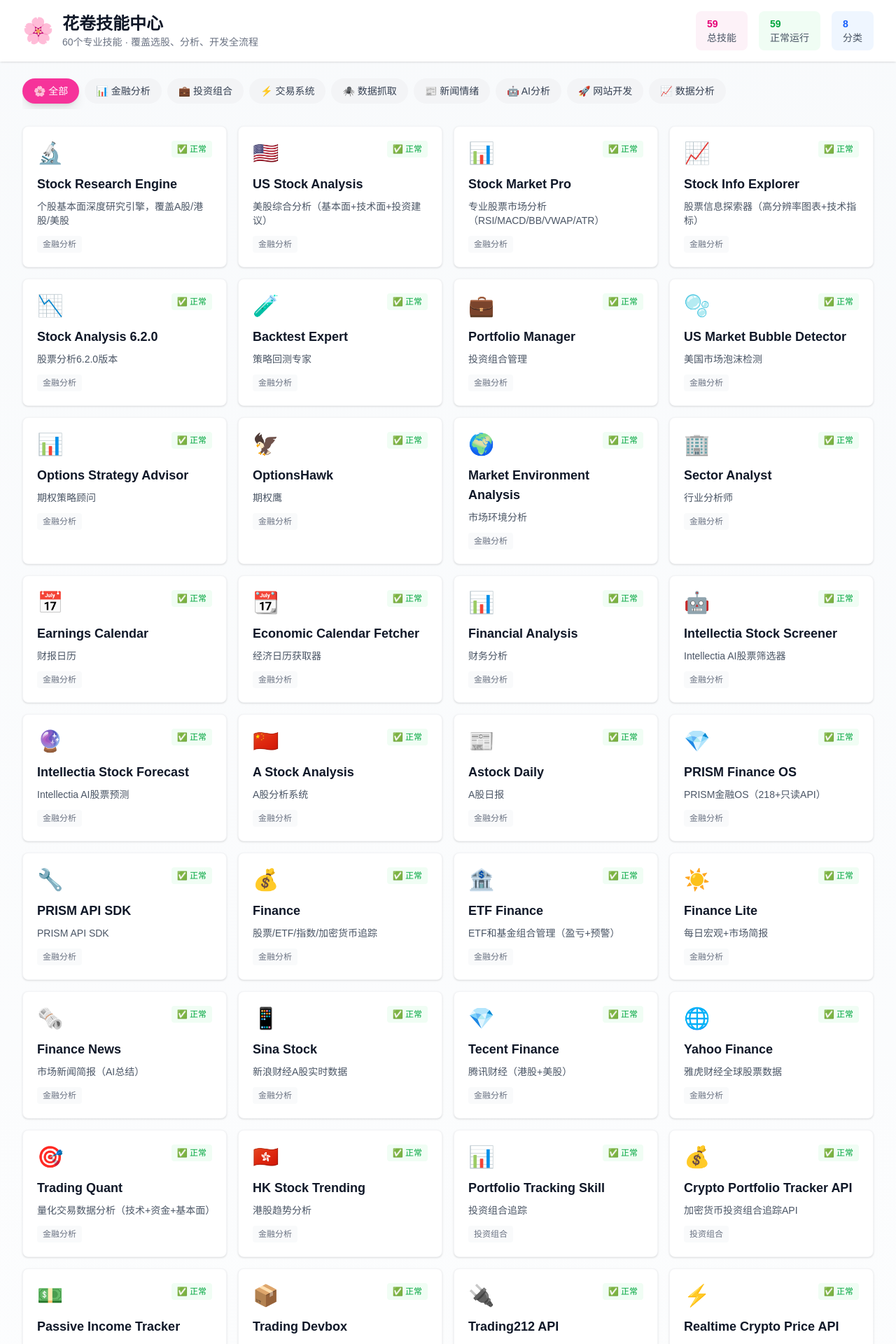
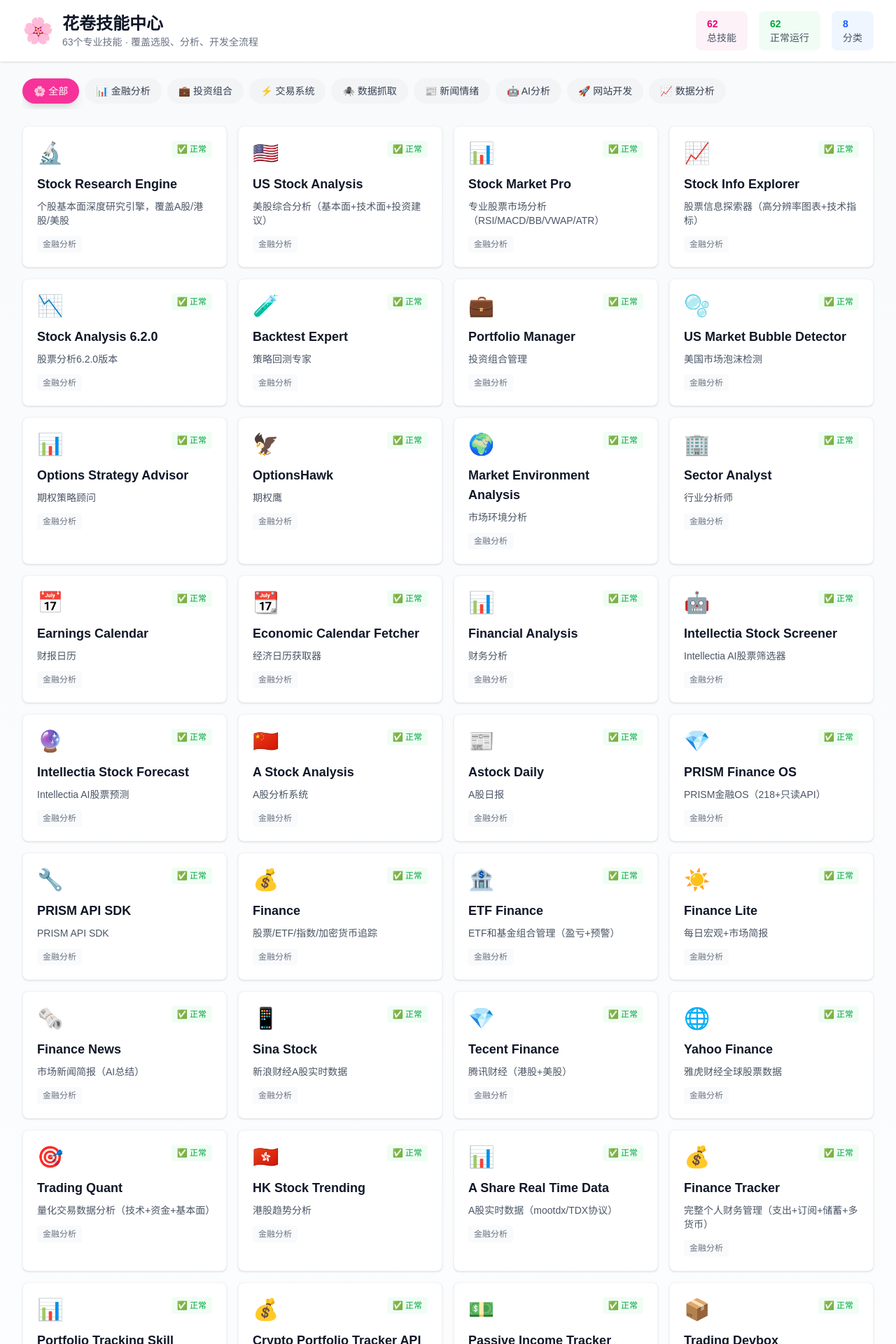
Before and after one commit to jadrankaahmd-png/huajuan-showcase, a Next.js app: page /skills in a window 1280 px wide. Shown: the top 1920 px of the page at 70% size. Built offline with nearby package versions, Linux system fonts and the light colour scheme.

Commit message:
feat: 新增3个技能 - Finance Tracker + Google Analytics + A股实时数据

```diff
--- a/app/skills/page.tsx
+++ b/app/skills/page.tsx
@@ -42,6 +42,8 @@
   { name: 'Yahoo Finance', description: '雅虎财经全球股票数据', category: '金融分析', status: 'active', icon: '🌐' },
   { name: 'Trading Quant', description: '量化交易数据分析（技术+资金+基本面）', category: '金融分析', status: 'active', icon: '🎯' },
   { name: 'HK Stock Trending', description: '港股趋势分析', category: '金融分析', status: 'active', icon: '🇭🇰' },
+  { name: 'A Share Real Time Data', description: 'A股实时数据（mootdx/TDX协议）', category: '金融分析', status: 'active', icon: '📊' },
+  { name: 'Finance Tracker', description: '完整个人财务管理（支出+订阅+储蓄+多货币）', category: '金融分析', status: 'active', icon: '💰' },
 
   // 投资组合与交易（7个）
   { name: 'Portfolio Tracking Skill', description: '投资组合追踪', category: '投资组合', status: 'active', icon: '📊' },
@@ -81,6 +83,7 @@
   // 数据分析类（5个）
   { name: 'Data Analyst', description: '数据可视化+SQL查询+电子表格', category: '数据分析', status: 'active', icon: '📊' },
   { name: 'Finance Automation', description: '金融自动化', category: '数据分析', status: 'active', icon: '🤖' },
+  { name: 'Google Analytics API', description: 'Google Analytics数据访问和分析', category: '数据分析', status: 'active', icon: '📈' },
 ];
 
 const categories = ['全部', '金融分析', '投资组合', '交易系统', '数据抓取', '新闻情绪', 'AI分析', '网站开发', '数据分析'];
@@ -121,7 +124,7 @@
                 <span className="text-4xl">🌸</span>
                 <div>
                   <h1 className="text-2xl font-bold text-gray-900">花卷技能中心</h1>
-                  <p className="text-sm text-gray-500">60个专业技能 · 覆盖选股、分析、开发全流程</p>
+                  <p className="text-sm text-gray-500">63个专业技能 · 覆盖选股、分析、开发全流程</p>
                 </div>
               </a>
             </div>
```
